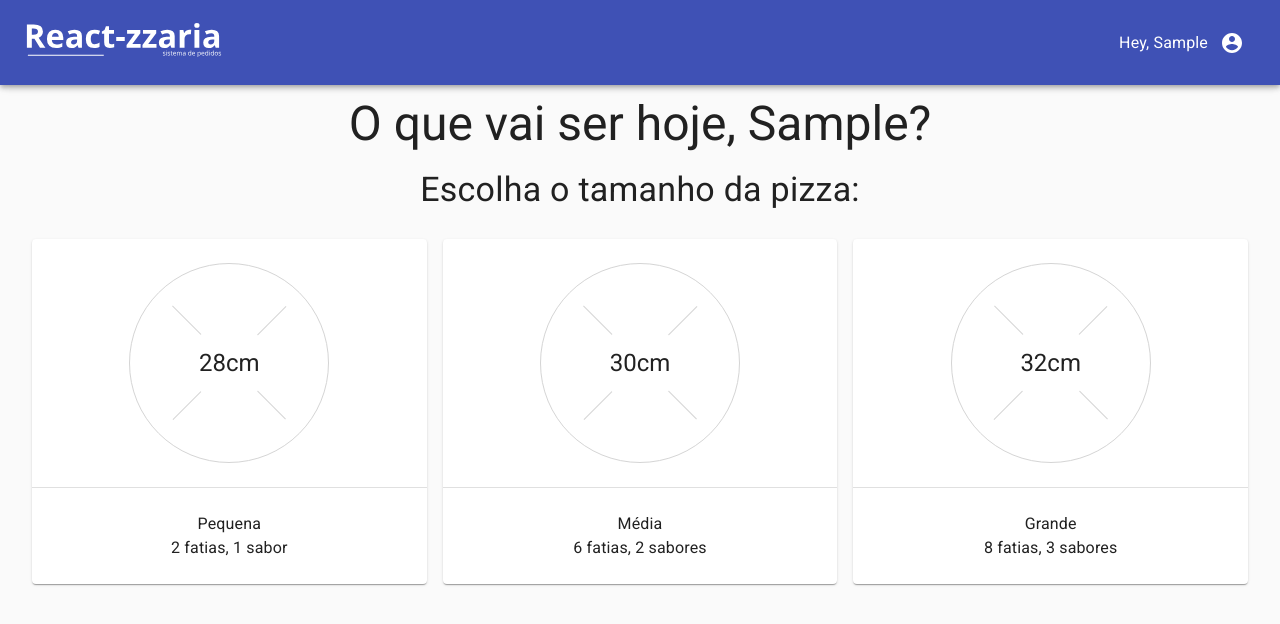
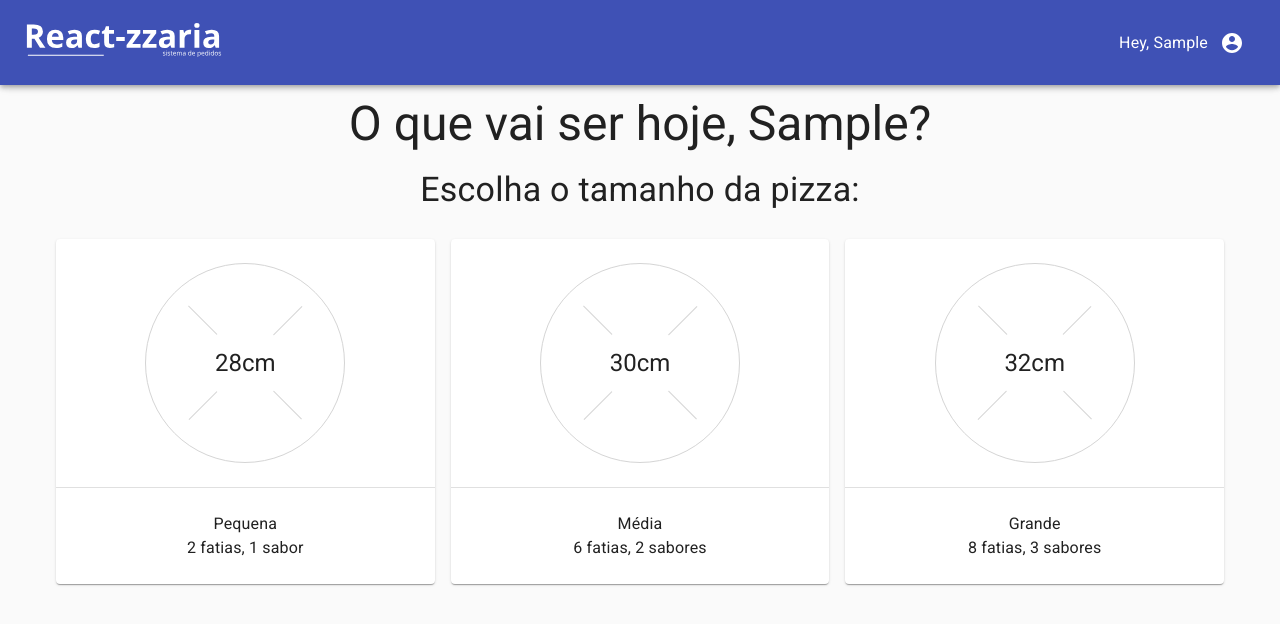
Before and after one commit to pedrokohler/react-zzaria, a React (Create React App) app: page /pedido/tamanho in a window 1280 px wide. Shown: the top 624 px of the page. Built offline with nearby package versions, Linux system fonts and the light colour scheme; no server answers; sample sign-in values are in the browser's storage.

Commit message:
Fix large screens flooding container

```diff
--- a/src/pages/main/main.js
+++ b/src/pages/main/main.js
@@ -1,7 +1,9 @@
 import React, { lazy, Suspense } from 'react';
+import PropTypes from 'prop-types';
 import styled from 'styled-components';
 import { Route, Switch, Redirect, Link } from 'react-router-dom';
 import {
+  Container,
   LinearProgress
 } from '@material-ui/core';
 import { SIZE_PAGE, FLAVOURS_PAGE, QUANTITY_PAGE, CHECKOUT_PAGE } from 'routes';
@@ -86,9 +88,21 @@ const Main = () => {
   );
 };
 
-const Content = styled.main`
+const ContentWrapper = styled.main`
   padding: ${({ theme }) => theme.spacing(12, 2, 2)};
   flex-grow: 1;
 `;
 
+const Content = ({ children, ...props }) => (
+  <ContentWrapper {...props}>
+    <Container>
+      {children}
+    </Container>
+  </ContentWrapper>
+);
+
+Content.propTypes = {
+  children: PropTypes.node.isRequired
+};
+
 export default Main;
```
